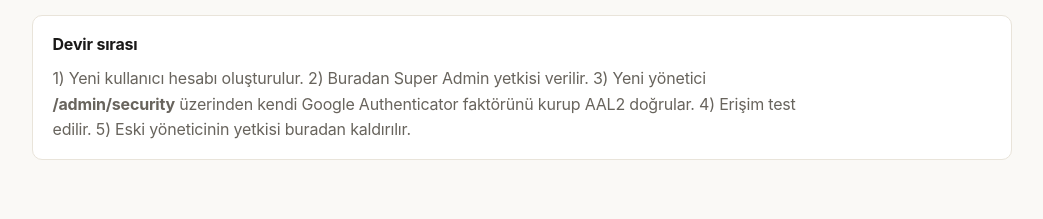
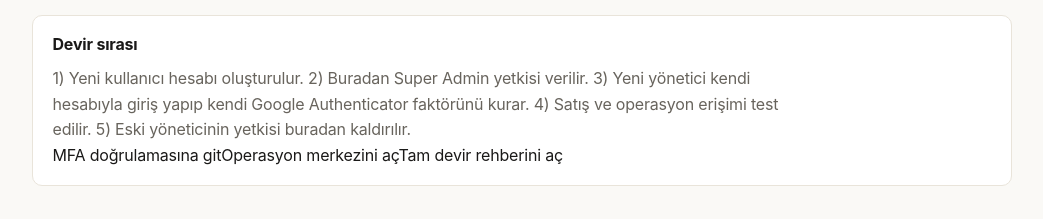
Before and after one commit to sevcanesim/id_system, a Next.js app: page /admin/access in a window 1280 px wide. Shown: the part 673-892 px from the top of the page, without its empty margins (111-1154 px from the left). Built offline with nearby package versions, Linux system fonts and the light colour scheme; no server answers.

Commit message:
feat(admin): make access handover workflow actionable

```diff
--- a/app/admin/access/page.tsx
+++ b/app/admin/access/page.tsx
@@ -1,5 +1,6 @@
 "use client";
 
+import Link from "next/link";
 import { FormEvent, useEffect, useState } from "react";
 import { getSupabaseBrowserClient } from "../../../lib/supabase/browser";
 import styles from "./AdminAccess.module.css";
@@ -133,7 +134,12 @@ export default function AdminAccessPage() {
 
       <section className={styles.note}>
         <strong>Devir sırası</strong>
-        <p>1) Yeni kullanıcı hesabı oluşturulur. 2) Buradan Super Admin yetkisi verilir. 3) Yeni yönetici <b>/admin/security</b> üzerinden kendi Google Authenticator faktörünü kurup AAL2 doğrular. 4) Erişim test edilir. 5) Eski yöneticinin yetkisi buradan kaldırılır.</p>
+        <p>1) Yeni kullanıcı hesabı oluşturulur. 2) Buradan Super Admin yetkisi verilir. 3) Yeni yönetici kendi hesabıyla giriş yapıp kendi Google Authenticator faktörünü kurar. 4) Satış ve operasyon erişimi test edilir. 5) Eski yöneticinin yetkisi buradan kaldırılır.</p>
+        <div className={styles.handoverActions}>
+          <Link href="/admin/security">MFA doğrulamasına git</Link>
+          <Link href="/admin/operations">Operasyon merkezini aç</Link>
+          <Link href="/admin/devir-rehberi">Tam devir rehberini aç</Link>
+        </div>
       </section>
     </section>
   </main>;
```
